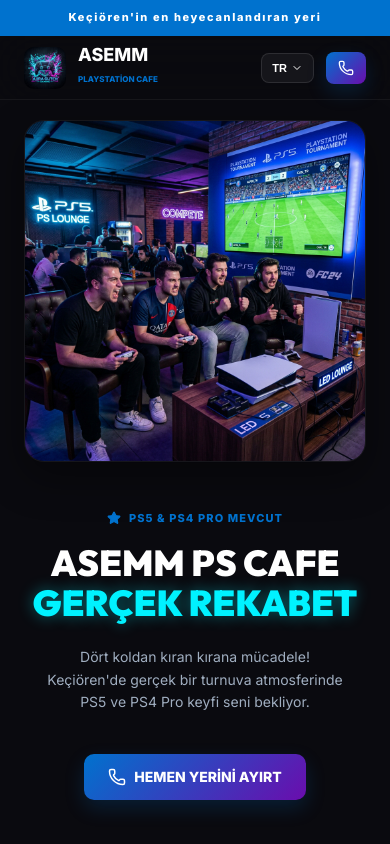
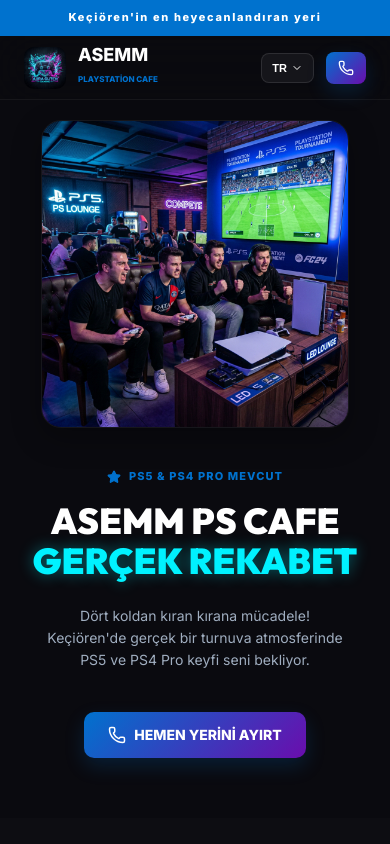
Before and after one commit to aliyev76/asemmps, a React (Vite) app: page / in a window 390 px wide. Shown: the top 844 px of the page. Built offline with nearby package versions, Linux system fonts and the light colour scheme.

Commit message:
style(web): balance images and text on mobile for better visibility

```diff
--- a/src/index.css
+++ b/src/index.css
@@ -196,13 +196,13 @@ header {
 
   .btn-header-cta { padding: 8px 12px !important; font-size: 12px !important; border-radius: 8px !important; }
 
-  .title-large { font-size: 32px; line-height: 1.2; }
-  .title-section { font-size: 26px; line-height: 1.3; }
+  .title-large { font-size: 34px; line-height: 1.2; margin-bottom: 20px; }
+  .title-section { font-size: 28px; line-height: 1.3; margin-bottom: 16px; }
 
   .desc-text { font-size: 14px; line-height: 1.6; padding: 0 10px; }
 
-  .hero-image img { width: 100%; border-radius: 20px; box-shadow: 0 15px 40px rgba(0,0,0,0.4); }
-  .hero-image { max-height: none; overflow: visible; }
+  .hero-image img { width: 90%; margin: 0 auto; display: block; border-radius: 20px; box-shadow: 0 10px 30px rgba(0,0,0,0.3); }
+  .hero-image { max-height: none; overflow: visible; width: 100%; }
 
   /* Netflix Section Mobile Fixing */
   .netflix-subtitle { font-size: 16px !important; line-height: 1.4 !important; padding: 0 15px; }
```
